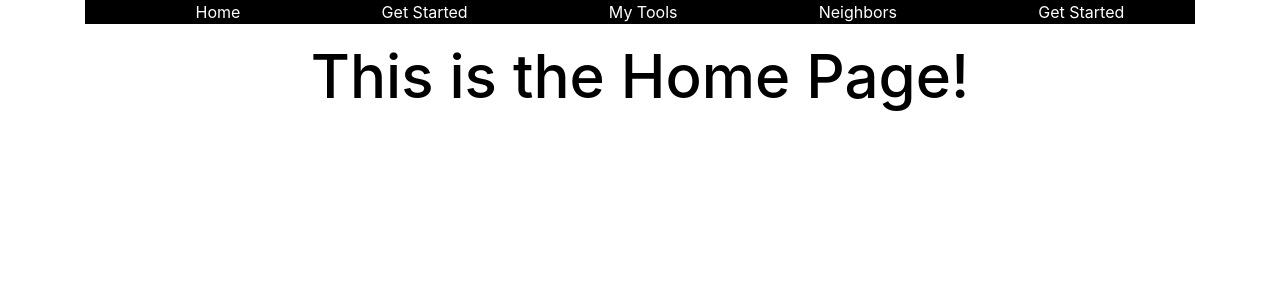
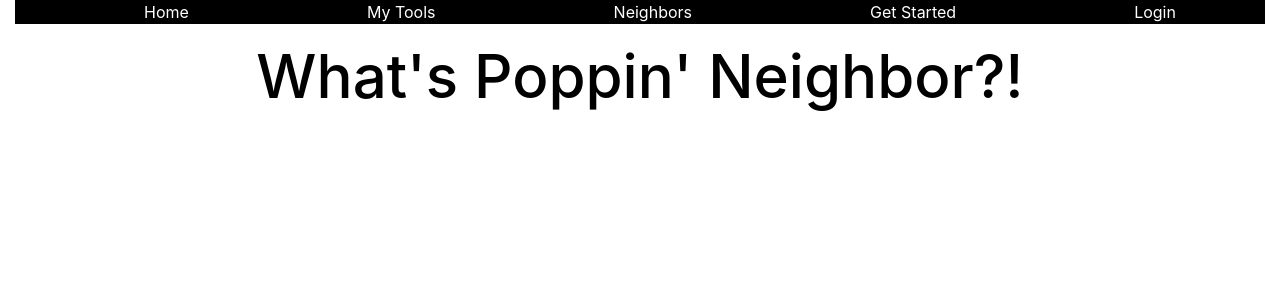
Before and after one commit to TheLukeRussell/7-4-hey-neighbor, a Django app: page / in a window 1280 px wide. Shown: the top 300 px of the page. Run offline with Django 3.2, Linux system fonts and the light colour scheme; some libraries are stand-ins or nearby versions.

Commit message:
added header for signup and login

```diff
--- a/templates/base.html
+++ b/templates/base.html
@@ -9,7 +9,7 @@
     <link rel="stylesheet" href="{% static 'css/styles.css' %}">
 </head>
 <body>
-    <div class="container">
+    <div class="container-fluid">
         {% include 'header.html' %}
         {% block content %}
         {% endblock content %}
--- a/templates/header.html
+++ b/templates/header.html
@@ -1,7 +1,7 @@
 <ul id="header" class='row no-gutters'>
-    <li id="header-item"><a href="" class="col">Home</a></li>
-    <li id="header-item"><a href="" class="col">Get Started</a></li>
+    <li id="header-item"><a href="{% url 'tools:index' %}" class="col">Home</a></li>
     <li id="header-item"><a href="" class="col">My Tools</a></li>
     <li id="header-item"><a href="" class="col">Neighbors</a></li>
     <li id="header-item"><a href="{% url 'accounts:signup' %}" class="col">Get Started</a></li>
+    <li id="header-item"><a href="" class="col">Login</a></li>
 </ul>
--- a/tools/templates/tools/index.html
+++ b/tools/templates/tools/index.html
@@ -1,5 +1,5 @@
 {% extends 'base.html' %}
 
 {% block content %}
-<h1>This is the Home Page!</h1>
+<h1>What's Poppin' Neighbor?!</h1>
 {% endblock content %}
```
